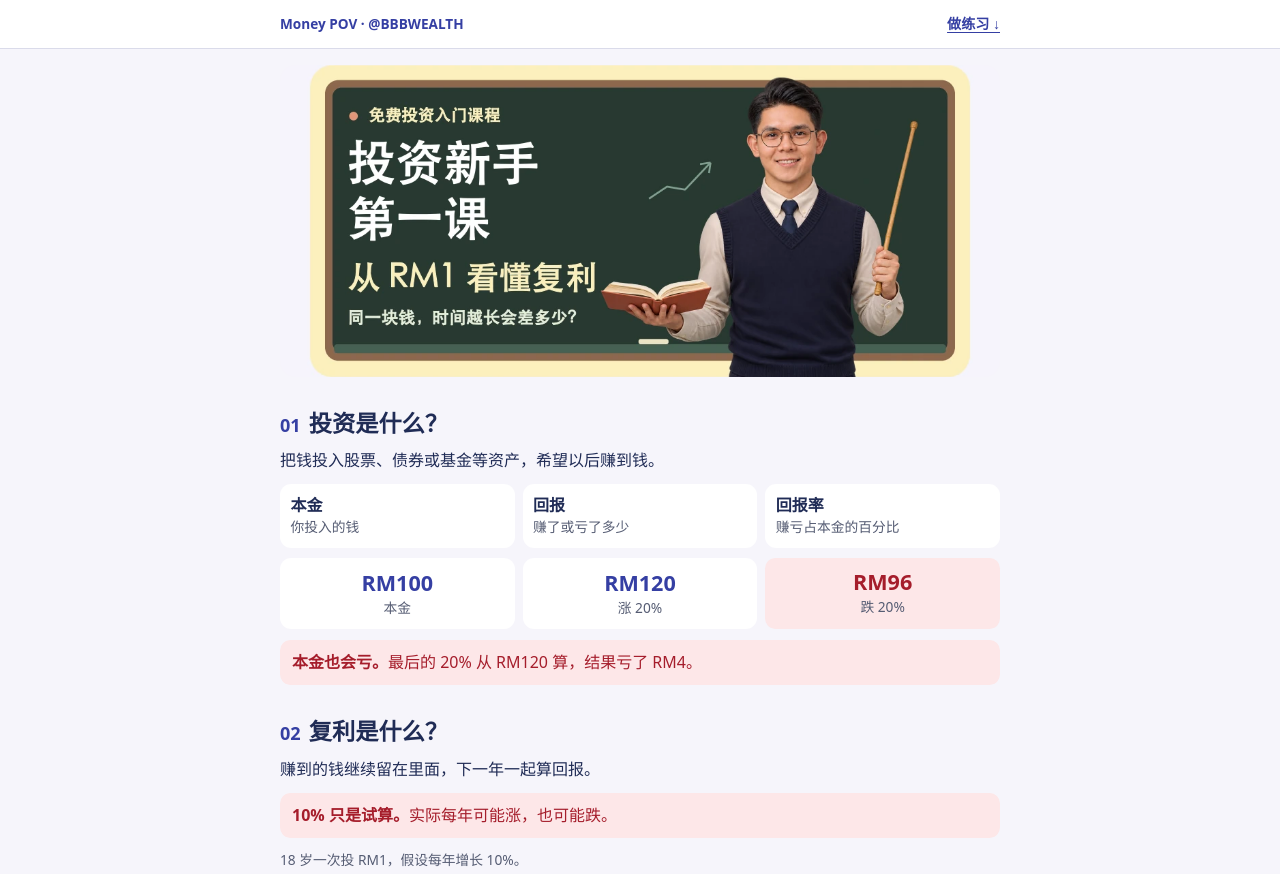
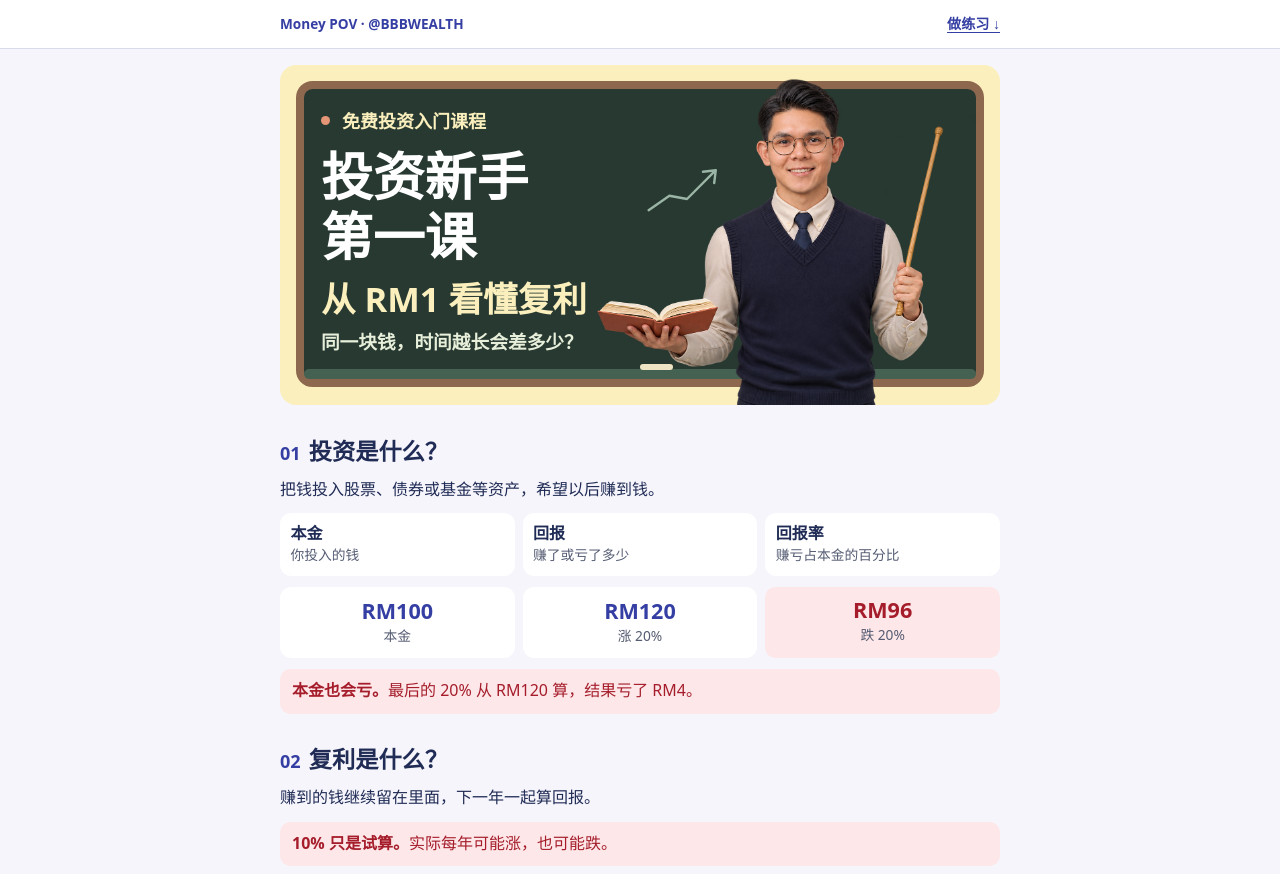
Before and after one commit to bbbwealth/investment-course, a plain HTML site: page index.html in a window 1280 px wide. Shown: the top 874 px of the page. Drawn offline with Linux system fonts and the light colour scheme.

Commit message:
Use full-resolution teacher portrait and native cover typography

```diff
--- a/index.html
+++ b/index.html
@@ -33,11 +33,92 @@
     a { color: var(--blue); text-underline-offset: .2em; }
     a:focus-visible, input:focus-visible { outline: 2px solid var(--blue); outline-offset: 3px; }
     .jump { font-weight: 750; white-space: nowrap; font-size: .88rem; }
-    .cover { margin: 1rem 0 0; overflow: hidden; border-radius: 1rem; aspect-ratio: 480 / 208; }
-    .cover img { display: block; width: 100%; height: auto; margin-top: -10%; }
-    .sr-only {
-      position: absolute; width: 1px; height: 1px; padding: 0;
-      margin: -1px; overflow: hidden; clip-path: inset(50%); white-space: nowrap;
+    .cover {
+      position: relative;
+      container-type: inline-size;
+      overflow: hidden;
+      margin: 1rem 0 0;
+      border-radius: 1rem;
+      aspect-ratio: 440 / 208;
+      background: var(--yellow);
+    }
+    .board {
+      position: absolute;
+      inset: 4.8% 2.27% 5.3%;
+      border: 1.13cqw solid #8d684e;
+      border-radius: 2.3cqw;
+      background: #273931;
+    }
+    .board::before, .board::after {
+      content: "";
+      position: absolute;
+      border-radius: 1rem;
+    }
+    .board::before {
+      bottom: 0;
+      inset-inline: 0;
+      height: 1.4cqw;
+      background: #456152;
+    }
+    .board::after {
+      bottom: 1.35cqw;
+      left: 50%;
+      width: 4.55cqw;
+      height: .8cqw;
+      background: #eee4c4;
+    }
+    .chalk {
+      position: absolute;
+      width: 10%;
+      left: 51%;
+      top: 30%;
+      color: #9ab4a5;
+    }
+    .portrait {
+      position: absolute;
+      display: block;
+      width: 61.18%;
+      height: auto;
+      left: 41.59%;
+      top: 2.88%;
+    }
+    .cover-copy {
+      position: absolute;
+      inset: 13% auto auto 5.68%;
+      color: #fff;
+      line-height: 1.24;
+      font-weight: 800;
+    }
+    .cover-copy p { margin: 0; }
+    .cover-copy .eyebrow {
+      color: var(--yellow);
+      font-size: 2.5cqw;
+      line-height: 1.35;
+    }
+    .eyebrow::before {
+      content: "";
+      display: inline-block;
+      width: 1.32cqw;
+      height: 1.32cqw;
+      border-radius: 50%;
+      background: #e59677;
+      vertical-align: .16em;
+      margin-right: 1.6cqw;
+    }
+    .cover-copy h1 {
+      margin: 1.7cqw 0 1.6cqw;
+      font-size: 7.2cqw;
+      line-height: 1.16;
+      font-weight: 850;
+    }
+    .cover-copy .subtitle {
+      color: var(--yellow);
+      font-size: 4.8cqw;
+    }
+    .cover-copy .tagline {
+      margin-top: 1.35cqw;
+      color: #e7efda;
+      font-size: 2.6cqw;
     }
     section { margin-top: 1.9rem; }
     h2 { margin: 0 0 .6rem; font-size: clamp(1.15rem, 3.8vw, 1.45rem); line-height: 1.35; }
@@ -88,10 +169,19 @@
 <body>
   <header><div class="bar"><span class="brand">Money POV · @BBBWEALTH</span><a class="jump" href="#practice">做练习 ↓</a></div></header>
   <main>
-    <h1 class="sr-only">免费投资入门课程｜投资新手第一课</h1>
-    <figure class="cover">
-      <img src="./page-1.webp" alt="老师在黑板前捧书，从 RM1 开始讲复利。" width="1056" height="2214" fetchpriority="high">
-    </figure>
+    <div class="cover">
+      <div class="board" aria-hidden="true"></div>
+      <svg class="chalk" viewBox="0 0 45 29" fill="none" stroke="currentColor" stroke-width="1.5" stroke-linejoin="round" stroke-linecap="round" aria-hidden="true">
+        <path d="m1 27 13-9 11 2L43 2m-8 1 8-1-1 8"/>
+      </svg>
+      <img class="portrait" src="./teacher-hd.png" alt="老师一手托着打开的书，另一手拿着教鞭。" width="1312" height="1199" fetchpriority="high">
+      <div class="cover-copy">
+        <p class="eyebrow">免费投资入门课程</p>
+        <h1>投资新手<br>第一课</h1>
+        <p class="subtitle">从 RM1 看懂复利</p>
+        <p class="tagline">同一块钱，时间越长会差多少？</p>
+      </div>
+    </div>
 
     <section aria-labelledby="intro">
       <h2 id="intro"><span>01</span>投资是什么？</h2>
```
Also changed, not shown: teacher-hd.png (added).
